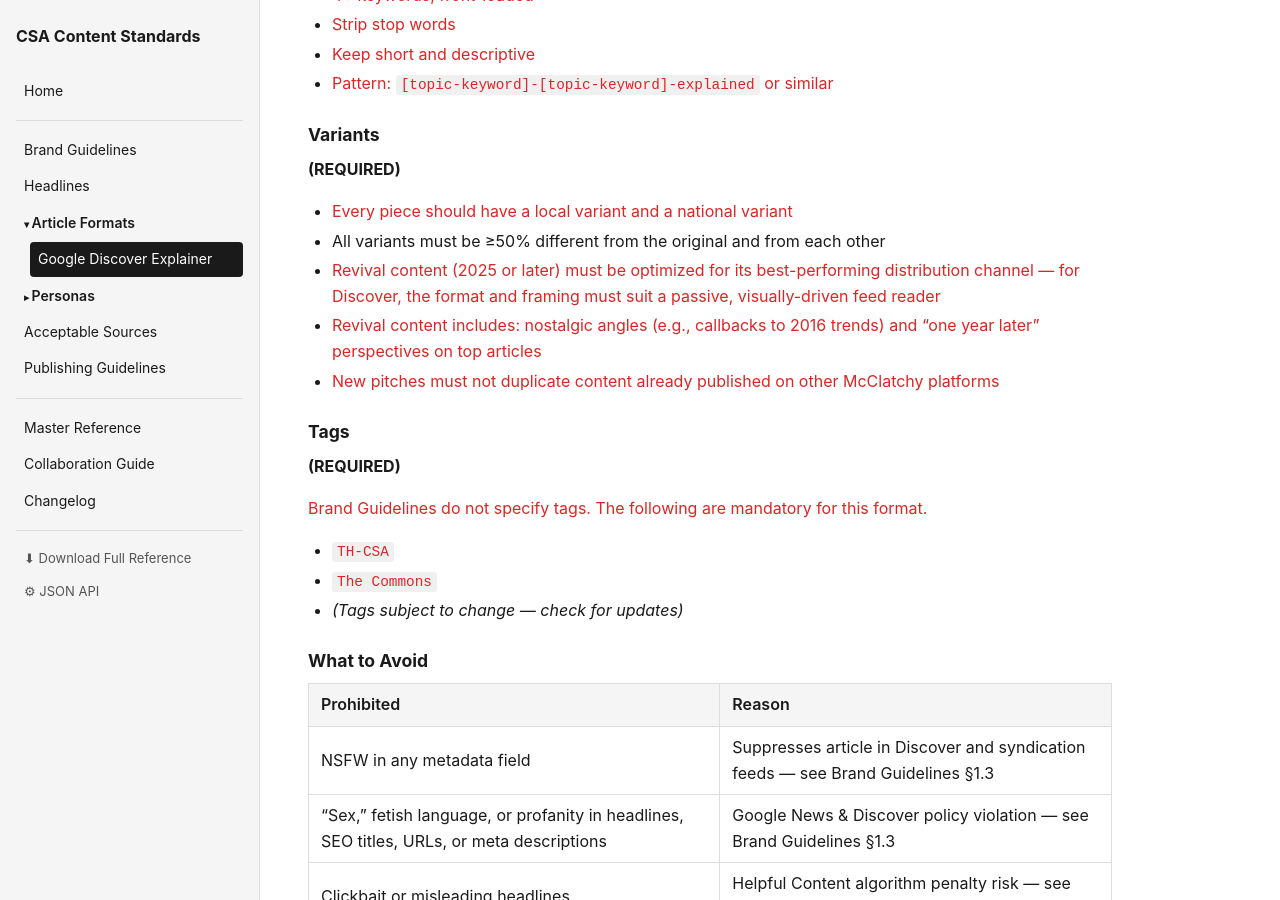
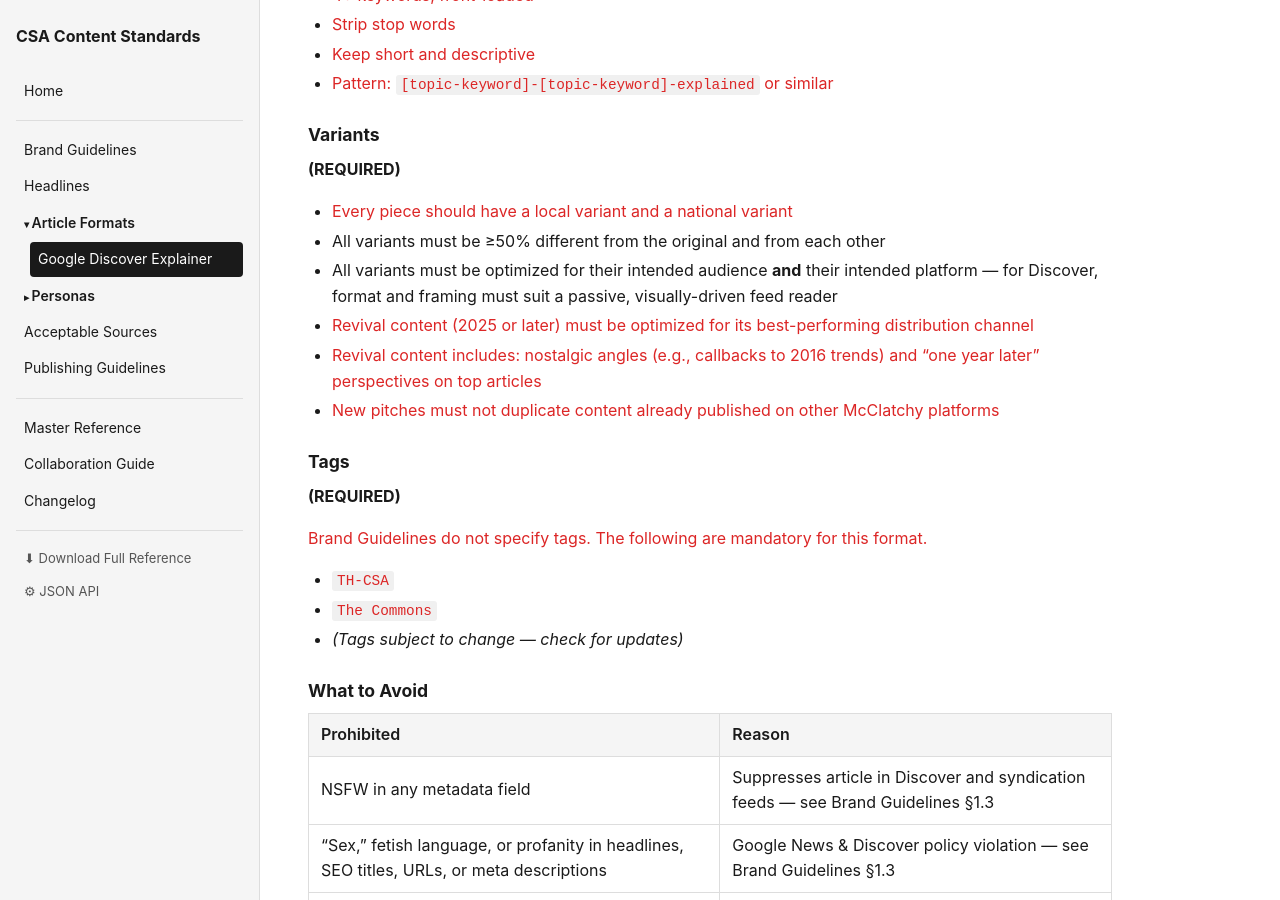
Before and after one commit to piercewilliams/csa-content-standards, a Jekyll site: the page built from docs/discover-explainer.md, in a window 1280 px wide and 900 px high, scrolled down 4838 px. Built offline with Jekyll 4.4.1, drawn with Linux system fonts in a browser that asks for light colours; a script that is not in the unit is left out.

Commit message:
Explainer consistency

```diff
--- a/docs/discover-explainer.md
+++ b/docs/discover-explainer.md
@@ -177,7 +177,8 @@ Images must be striking and visually specific — no stock blandness.
 
 - <span style="color: #dc2626;">Every piece should have a local variant and a national variant</span>
 - All variants must be ≥50% different from the original and from each other
-- <span style="color: #dc2626;">Revival content (2025 or later) must be optimized for its best-performing distribution channel — for Discover, the format and framing must suit a passive, visually-driven feed reader</span>
+- All variants must be optimized for their intended audience **and** their intended platform — for Discover, format and framing must suit a passive, visually-driven feed reader
+- <span style="color: #dc2626;">Revival content (2025 or later) must be optimized for its best-performing distribution channel</span>
 - <span style="color: #dc2626;">Revival content includes: nostalgic angles (e.g., callbacks to 2016 trends) and "one year later" perspectives on top articles</span>
 - <span style="color: #dc2626;">New pitches must not duplicate content already published on other McClatchy platforms</span>
 
```
Also changed, not shown: docs/changelog.md (+3 -0 lines).
